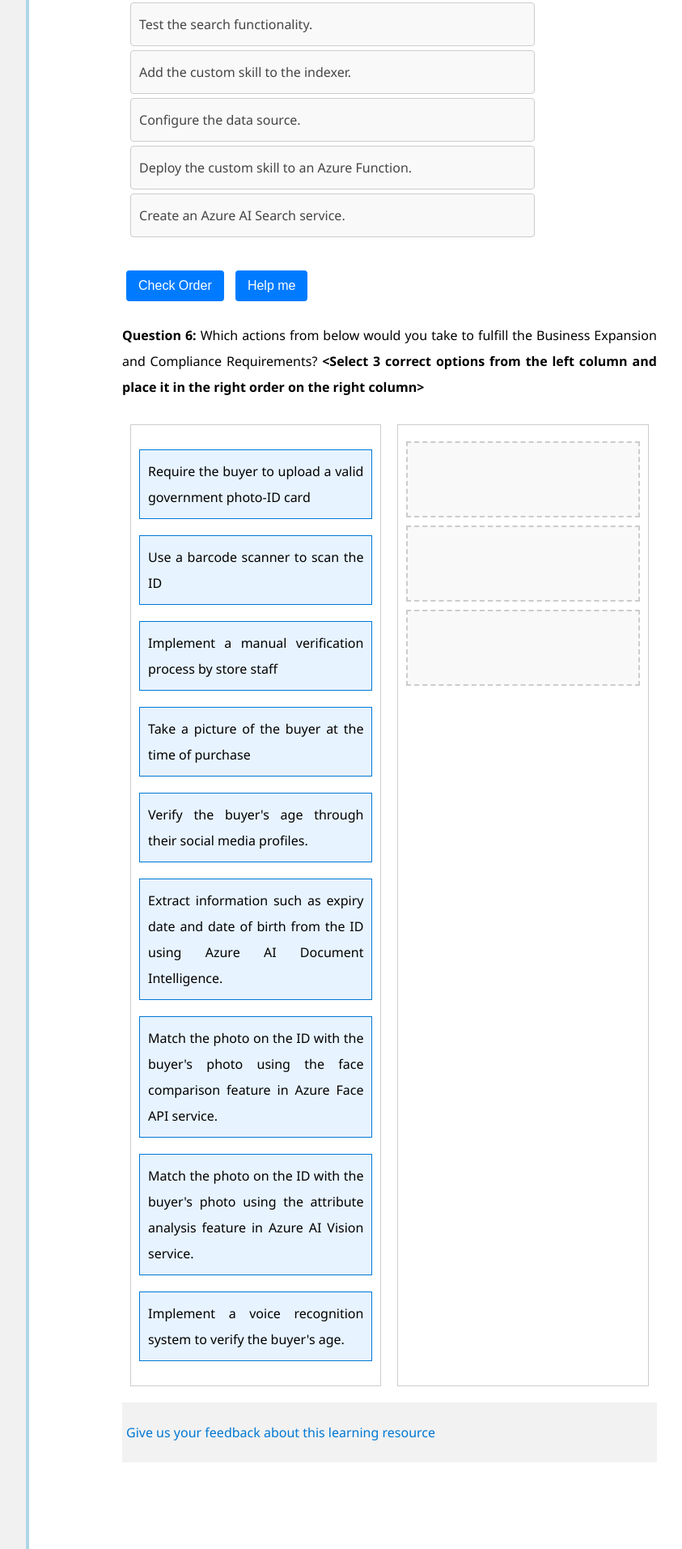
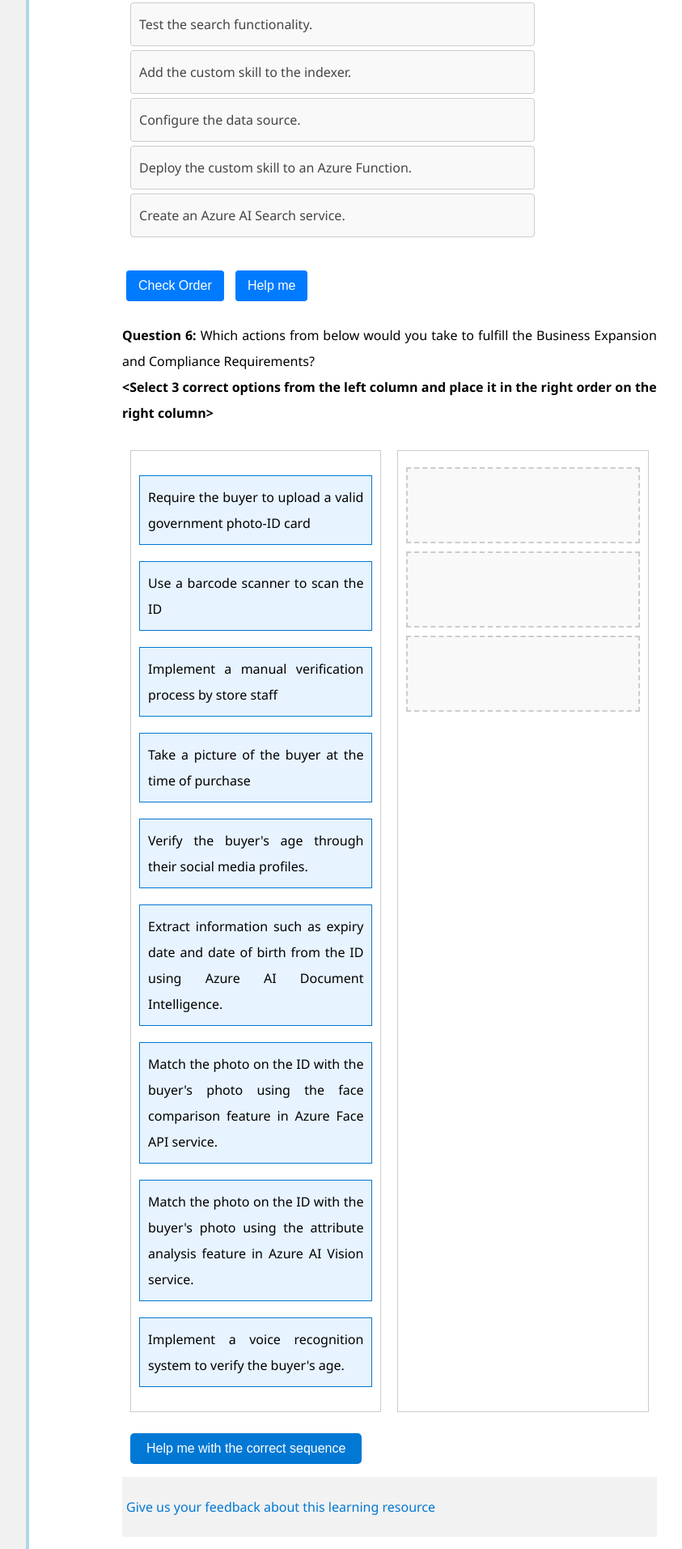
Before and after one commit to ningweinw/iengage, a Jekyll site: the page built from project-files/case-study/Data and AI/AI Services for Retail Operations.md, in a window 1280 px wide. Shown: the part 2926-4839 px from the top of the page at 81% size, without its empty margins (288-1131 px from the left). Built offline with Jekyll 4.4.1, drawn with Linux system fonts in a browser that asks for light colours; nearby versions of some CDN libraries.

Commit message:
Update AI Services for Retail Operations.md

```diff
--- a/project-files/case-study/Data and AI/AI Services for Retail Operations.md
+++ b/project-files/case-study/Data and AI/AI Services for Retail Operations.md
@@ -35,16 +35,16 @@
 <a id="new"></a>
 Lakeshore Retail has identified several areas for improvement:
 1. **Enhanced Customer Experience:** Personalizing customer interactions both online and in-store.
-   - Virtual Try-On Feature: Lakeshore Retail is planning to launch the virtual 'Try-It-On' feature with their range of eyewear products such as sunglasses, swimming goggles, and spectacles. Customers will be able to upload a front-profile selfie and see how the eyewear fits.
-   - In-Store Touch Screen Assistant: Enhancing the touch-screen assistant in retail outlets with mic input and read-aloud functionality.
-   - Digital Assistant: Creating a digital assistant for their e-commerce platform to assist customers with order details, return policies, etc.
-   - Sentiment Analysis: Analyzing product reviews to recommend more suitable products to customers.
-   - Image-Based Search: Add an option in the E-commerce site, where customers can upload an image and search for similar items in the inventory.
+   - Virtual Try-On Feature: Lakeshore Retail is planning to launch the virtual 'Try-It-On' feature with their range of eyewear products such as sunglasses, swimming goggles, and spectacles. Customers will be able to upload a front-profile selfie and see how the eyewear fits.<br>
+   - In-Store Touch Screen Assistant: Enhancing the touch-screen assistant in retail outlets with mic input and read-aloud functionality.<br>
+   - Digital Assistant: Creating a digital assistant for their e-commerce platform to assist customers with order details, return policies, etc.<br>
+   - Sentiment Analysis: Analyzing product reviews to recommend more suitable products to customers.<br>
+   - Image-Based Search: Add an option in the E-commerce site, where customers can upload an image and search for similar items in the inventory.<br>
 2. **Streamline Business Operations**
-    - Customer Purchase Analysis: Analyzing customer purchase invoices to identify patterns and draw business conclusions.
-    - Social Media Analysis: Analyzing tweets to identify key topics being discussed about Lakeshore Retail.
+    - Customer Purchase Analysis: Analyzing customer purchase invoices to identify patterns and draw business conclusions.<br>
+    - Social Media Analysis: Analyzing tweets to identify key topics being discussed about Lakeshore Retail.<br>
 3. **Business Expansion and Compliance**
-    - Age Verification: Lakeshore Retail plans to expand its business by adding a liquor section in their retail outlets. To ensure minors cannot order liquor through the Touch-Screen Assistants, it will implement age verification for customers purchasing alcohol.
+    - Age Verification: Lakeshore Retail plans to expand its business by adding a liquor section in their retail outlets. To ensure minors cannot order liquor through the Touch-Screen Assistants, it will implement age verification for customers purchasing alcohol.<br>
 
 
 
@@ -114,7 +114,7 @@
 <p id="feedback-setup"></p>
 
 
-**Question 6:** Which actions from below would you take to fulfill the Business Expansion and Compliance Requirements?
+**Question 6:** Which actions from below would you take to fulfill the Business Expansion and Compliance Requirements?<br>
 **<Select 3 correct options from the left column and place it in the right order on the right column>**
 
 
@@ -139,6 +139,7 @@
     <div class="placeholder" id="placeholder3" data-accept="item7"></div>
   </div>
 </div>
+<button class="button" id="helpButton">Help me with the correct sequence</button>
 
   <script src="https://code.jquery.com/jquery-3.6.0.min.js"></script>
   <script src="https://code.jquery.com/ui/1.12.1/jquery-ui.min.js"></script>
```
Also changed, not shown: other parts of project-files/case-study/Data and AI/AI Services for Retail Operations.md (+14 -0 lines).
